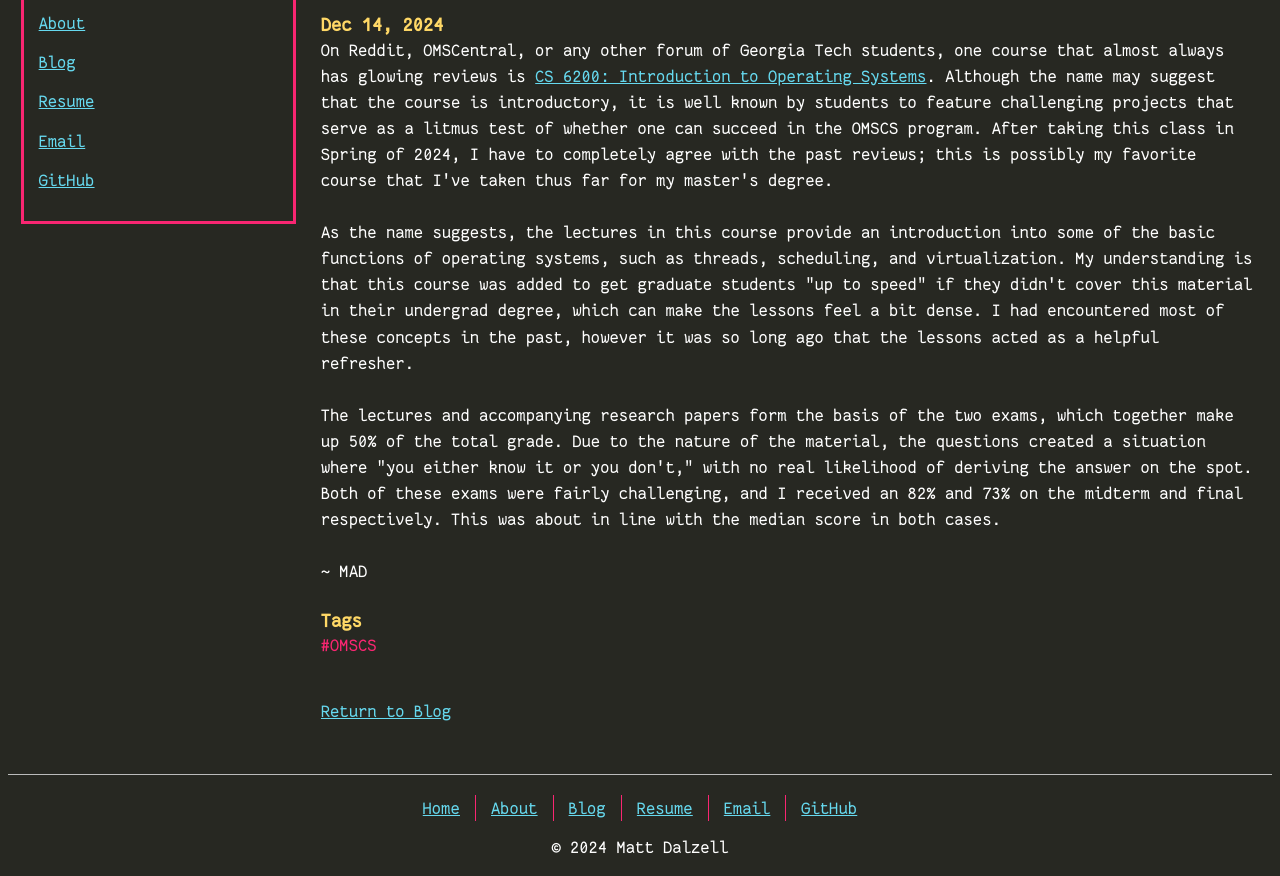
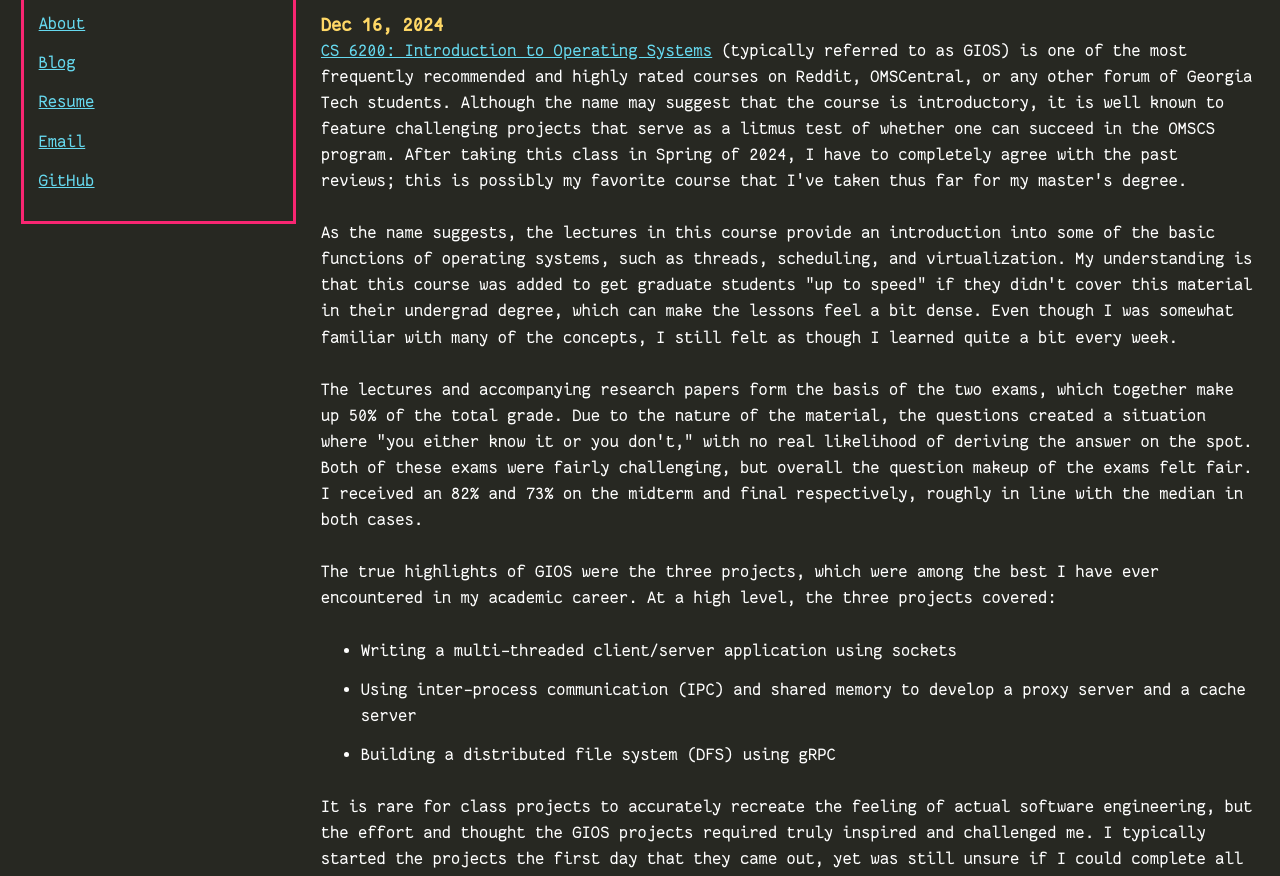
Before and after one commit to mdalzell/mattdalzell.com, a Gatsby site: page /blog/omscs-review-introduction-to-operating-systems/ in a window 1280 px wide. Shown: the part 75-951 px from the top of the page. Built offline with nearby package versions, Linux system fonts and the light colour scheme; Gatsby itself is replaced by a stand-in of ours.

Commit message:
Update Blog “omscs-review-introduction-to-operating-systems”

```diff
--- a/src/blog/omscs-review-introduction-to-operating-systems.md
+++ b/src/blog/omscs-review-introduction-to-operating-systems.md
@@ -1,13 +1,20 @@
 ---
 title: "OMSCS Review: Introduction to Operating Systems"
-date: 2024-12-14T23:32:16.292Z
+date: 2024-12-16T23:32:16.292Z
 updatedOn: ""
 tags:
   - OMSCS
 draft: true
 ---
-On Reddit, OMSCentral, or any other forum of Georgia Tech students, one course that almost always has glowing reviews is [CS 6200: Introduction to Operating Systems](https://omscs.gatech.edu/cs-6200-introduction-operating-systems). Although the name may suggest that the course is introductory, it is well known by students to feature challenging projects that serve as a litmus test of whether one can succeed in the OMSCS program. After taking this class in Spring of 2024, I have to completely agree with the past reviews; this is possibly my favorite course that I've taken thus far for my master's degree.
+[CS 6200: Introduction to Operating Systems](https://omscs.gatech.edu/cs-6200-introduction-operating-systems) (typically referred to as GIOS) is one of the most frequently recommended and highly rated courses on Reddit, OMSCentral, or any other forum of Georgia Tech students. Although the name may suggest that the course is introductory, it is well known to feature challenging projects that serve as a litmus test of whether one can succeed in the OMSCS program. After taking this class in Spring of 2024, I have to completely agree with the past reviews; this is possibly my favorite course that I've taken thus far for my master's degree.
 
-As the name suggests, the lectures in this course provide an introduction into some of the basic functions of operating systems, such as threads, scheduling, and virtualization. My understanding is that this course was added to get graduate students "up to speed" if they didn't cover this material in their undergrad degree, which can make the lessons feel a bit dense. I had encountered most of these concepts in the past, however it was so long ago that the lessons acted as a helpful refresher.
+As the name suggests, the lectures in this course provide an introduction into some of the basic functions of operating systems, such as threads, scheduling, and virtualization. My understanding is that this course was added to get graduate students "up to speed" if they didn't cover this material in their undergrad degree, which can make the lessons feel a bit dense. Even though I was somewhat familiar with many of the concepts, I still felt as though I learned quite a bit every week.
 
-The lectures and accompanying research papers form the basis of the two exams, which together make up 50% of the total grade. Due to the nature of the material, the questions created a situation where "you either know it or you don't," with no real likelihood of deriving the answer on the spot. Both of these exams were fairly challenging, and I received an 82% and 73% on the midterm and final respectively. This was about in line with the median score in both cases.
+The lectures and accompanying research papers form the basis of the two exams, which together make up 50% of the total grade. Due to the nature of the material, the questions created a situation where "you either know it or you don't," with no real likelihood of deriving the answer on the spot. Both of these exams were fairly challenging, but overall the question makeup of the exams felt fair. I received an 82% and 73% on the midterm and final respectively, roughly in line with the median in both cases.
+
+The true highlights of GIOS were the three projects, which were among the best I have ever encountered in my academic career. At a high level, the three projects covered:
+* Writing a multi-threaded client/server application using sockets
+* Using inter-process communication (IPC) and shared memory to develop a proxy server and a cache server
+* Building a distributed file system (DFS) using gRPC
+
+It is rare for class projects to accurately recreate the feeling of actual software engineering, but the effort and thought the GIOS projects required truly inspired and challenged me. I typically started the projects the first day that they came out, yet was still unsure if I could complete all parts even with weeks left until the deadline. However, little by little, I made progress every day until the entire system came together. I received nearly full marks on each project, after dozens of hours of programming (and a little bit of a hair pulling).
```
